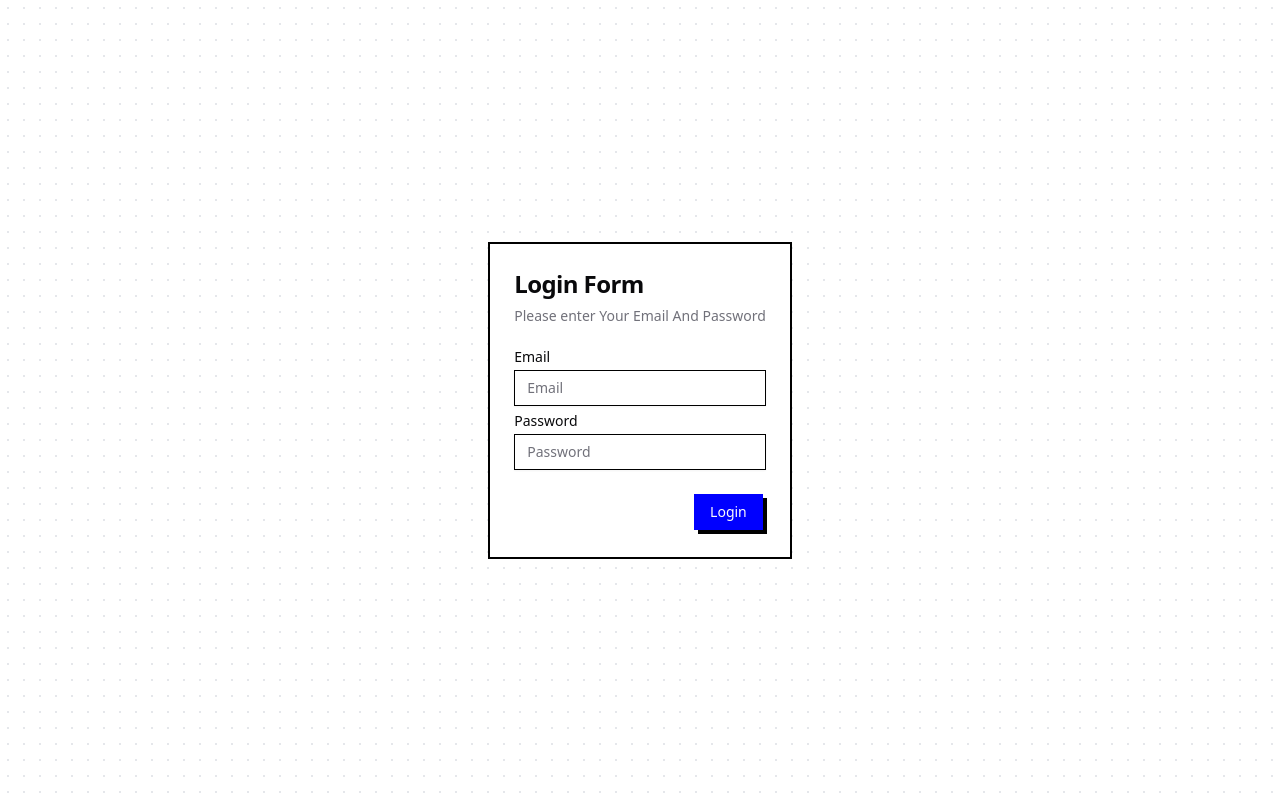
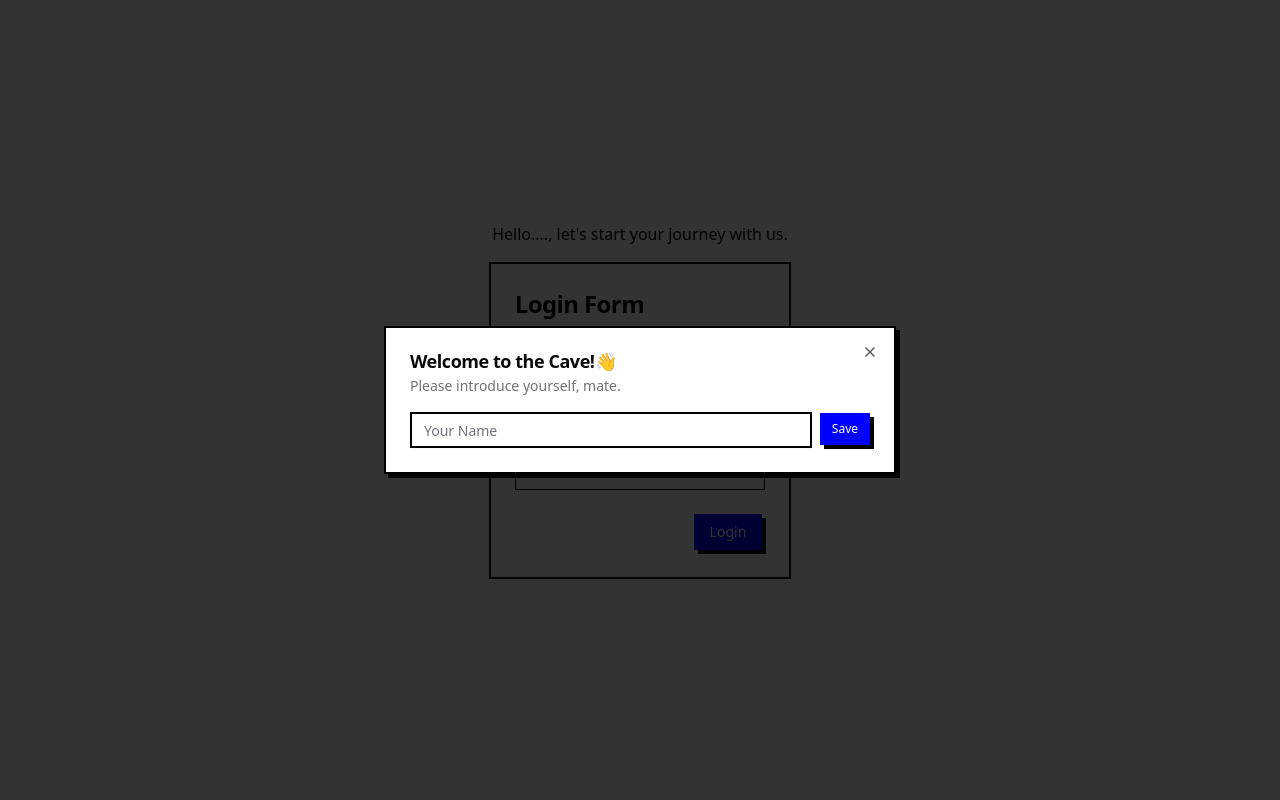
Before and after one commit to hakim-firman/react-boilerplate, a React (Vite) app: page /login in a window 1280 px wide. Built offline with nearby package versions, Linux system fonts and the light colour scheme.

Commit message:
feature ✨ integrate WelcomeModal and user context for personalized greetings

```diff
--- a/src/App.jsx
+++ b/src/App.jsx
@@ -4,9 +4,12 @@ import { Home } from './pages/Home';
 import { BrowserRouter, Routes, Route } from "react-router";
 import NotFound from './pages/NotFound';
 import { Login } from './pages/Auth/Login';
+import WelcomeModal from './components/WelcomeModal';
+import { useAppContext } from './context/AppContext';
 
 function App() {
   const notify = () => toast('Here is your toast.');
+  const {isDialogOpen, setIsDialogOpen} = useAppContext();
   return (
     <>
       <Toaster
@@ -46,6 +49,7 @@ function App() {
           />
         </Routes>
       </BrowserRouter>
+      <WelcomeModal isDialogOpen={isDialogOpen} setIsDialogOpen={setIsDialogOpen} />
 
     </>
   )
--- a/src/components/WelcomeModal.jsx
+++ b/src/components/WelcomeModal.jsx
@@ -1,4 +1,4 @@
-import React from 'react'
+import React, { useEffect } from 'react'
 import {
     Dialog,
     DialogContent,
@@ -10,8 +10,20 @@ import {
   import { Label } from '@/components/ui/label'
   import { Input } from '@/components/ui/input'
 import { Button } from './ui/button'
+import { useAppContext } from '@/context/AppContext'
 
 const WelcomeModal = ({isDialogOpen,setIsDialogOpen}) => {
+    const {user,setUser}=useAppContext()
+    const [input, setInput] = React.useState({
+        name: '',
+    })
+    const handleInput = (e)=>{
+        setInput({ ...input, name: e.target.value })
+    }
+    const handleSubmit = ()=>{
+        setUser(input.name)
+        setIsDialogOpen(false)
+    }
   return (
     <Dialog open={isDialogOpen} onOpenChange={setIsDialogOpen}>
 
@@ -31,9 +43,10 @@ const WelcomeModal = ({isDialogOpen,setIsDialogOpen}) => {
                     <Input
                     id="name"
                     placeholder="Your Name"
+                    onChange={(e)=>handleInput(e)}
                     />
                 </div>
-                <Button type="submit"  size="sm" className="px-3 brutalism brutalism-active">
+                <Button type="submit" onClick={handleSubmit}  size="sm" className="px-3 brutalism brutalism-active">
                     Save
                 </Button>
             </div>
--- a/src/context/AppContext.jsx
+++ b/src/context/AppContext.jsx
@@ -1,9 +1,23 @@
-import React from 'react'
+import React, { useEffect } from 'react'
+import { set } from 'react-hook-form'
 const AppContext = React.createContext()
 export const AppProvider = ({children}) => {
-    const[isDialogOpen, setIsDialogOpen] = React.useState(true)
+    const[isDialogOpen, setIsDialogOpen] = React.useState(false)
+    const[user, setUser] = React.useState(null)
+    const data=
+    {
+        isDialogOpen,
+        setIsDialogOpen,
+        user,
+        setUser
+    }
+    useEffect(()=>{
+        if(!user){
+            setIsDialogOpen(true)
+        }
+    },[])
   return (
-    <AppContext.Provider value={{isDialogOpen, setIsDialogOpen}}>
+    <AppContext.Provider value={data}>
       {children}
     </AppContext.Provider>
   )
--- a/src/pages/Auth/Login.jsx
+++ b/src/pages/Auth/Login.jsx
@@ -10,15 +10,19 @@ import {
 import { Label } from "@/components/ui/label"
 import { Input } from "@/components/ui/input"
 import { Button } from '@/components/ui/button'
+import { useAppContext } from '@/context/AppContext'
 
 
 export const Login = () => {
+  const{user}=useAppContext()
   return (
     <div className="flex flex-col gap-4 items-center justify-center w-full h-screen">
+      <p>Hello{user ? " " + user : '....'}, let&apos;s start your journey with us.</p>
+
       <Card>
         <CardHeader>
           <CardTitle className="text-2xl">Login Form</CardTitle>
-          <CardDescription>Please enter Your Email And Password</CardDescription>
+          <CardDescription>Please enter your email and password</CardDescription>
         </CardHeader>
         <CardContent>
           <div className="flex flex-col gap-2">
@@ -30,14 +34,12 @@ export const Login = () => {
               <Label htmlFor="password">Password</Label>
               <Input type="password" id="password" placeholder="Password" />
             </div>
-
           </div>
         </CardContent>
         <CardFooter className="justify-end">
           <Button className="brutalism brutalism-active">Login</Button>
         </CardFooter>
       </Card>
-
     </div>
   )
 }
--- a/src/pages/Home.jsx
+++ b/src/pages/Home.jsx
@@ -4,7 +4,7 @@ import { useAppContext } from '@/context/AppContext'
 import { useEffect } from 'react'
 import { NavLink } from 'react-router'
 export const Home = ({notify}) => {
-const {isDialogOpen, setIsDialogOpen} = useAppContext();
+const {user,isDialogOpen, setIsDialogOpen} = useAppContext();
 
   useEffect(() => {
     console.log('Looking for Bugs🐛')
@@ -13,13 +13,14 @@ const {isDialogOpen, setIsDialogOpen} = useAppContext();
   return (
         <div className="flex flex-col gap-4 items-center justify-center w-full h-screen">
           <h1 className="text-4xl font-bold">Find Your Nirmala</h1>
+          <p>Hello{user?" "+user:'....'},Let&apos;s start your journey with us.</p>
           <div className="flex flex-row gap-2">
             <Button className="brutalism brutalism-active" onClick={notify}>Toast</Button>
             <NavLink to={'/login'}>
                 <Button className="brutalism brutalism-active">Login</Button>
             </NavLink>
             <Button className="brutalism brutalism-active" onClick={()=>setIsDialogOpen(true)}>Open Modal</Button>
-            <WelcomeModal isDialogOpen={isDialogOpen} setIsDialogOpen={setIsDialogOpen} />
+
           </div>
 
             <footer className="mt-3 text-center text-sm text-gray-500">
```
